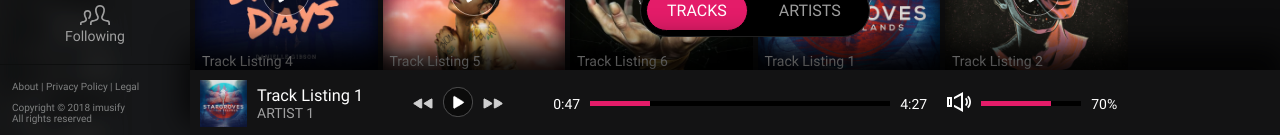
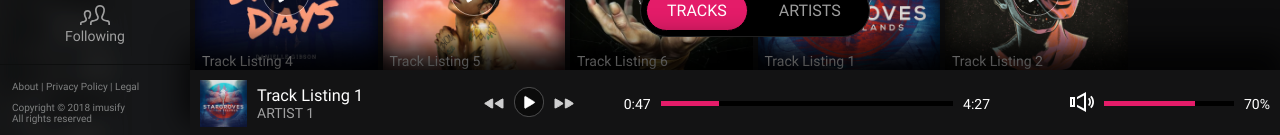
Before and after one commit to imusify/imusify-web, a Vue app: page / in a window 1280 px wide. Shown: the part 664-799 px from the top of the page. Built offline with nearby package versions, Linux system fonts and the light colour scheme; no server answers.

Commit message:
Increase the track timeline lenght at the bottom, move the volume level bar to the right

```diff
--- a/src/components/AudioPlayer.vue
+++ b/src/components/AudioPlayer.vue
@@ -13,12 +13,12 @@
       <icon name="play" />
       <icon name="skip" classes="forward" />
       <span class="time elapsed">0:47</span>
-      <progress-bar percent="20" width="30rem" />
+      <progress-bar percent="20" width="45%" />
       <span class="time remaining">4:27</span>
       <span class="volume">
         <icon name="volume" />
       </span>
-      <progress-bar percent="70" width="10rem" />
+      <progress-bar percent="70" width="20%" />
       <span class="level">70%</span>
     </div>
   </div>
@@ -39,7 +39,7 @@ export default {
 <style lang="scss" scoped>
 .audio-player {
   display: flex;
-  justify-content: flex-start;
+  justify-content: space-between;
   align-items: center;
   padding: 0 1rem;
   background: #131314;
@@ -55,6 +55,7 @@ export default {
     display: flex;
     align-items: center;
     justify-content: flex-start;
+    flex-grow: 1;
 
     .cover {
       width: 4.7rem;
@@ -72,7 +73,8 @@ export default {
 
   .controls {
     display: flex;
-    justify-content: center;
+    justify-content: flex-start;
+    flex-grow: 6;
     align-items: center;
     margin-left: 5rem;
 
@@ -86,7 +88,7 @@ export default {
 
 
     .volume {
-      margin-left: 1rem;
+      margin-left: 4rem;
     }
   }
 }
```
